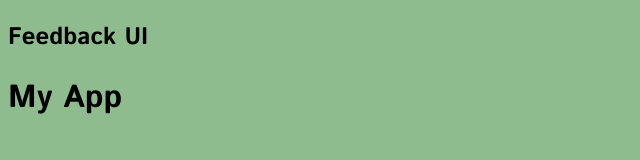
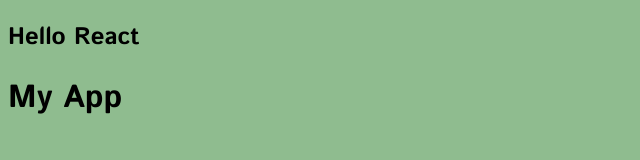
Before and after one commit to OybekKayumov/feedback-app, a React (Create React App) app: page / in a window 1280 px wide. Shown: the top 160 px of the page, without its empty margins (0-640 px from the left). Built offline with nearby package versions, Linux system fonts and the light colour scheme.

Commit message:
add first props

```diff
--- a/src/App.js
+++ b/src/App.js
@@ -5,7 +5,7 @@ function App() {
 
   return (
     <>
-      <Header />
+      <Header text="Hello React"/>
       <div className="container">
         <h1>My App</h1>
       </div>
--- a/src/components/Header.jsx
+++ b/src/components/Header.jsx
@@ -1,11 +1,12 @@
 import React from 'react'
 
-function Header() {
+function Header(props) {
   return (
     <header>
 
       <div className='container'>
-        <h2>Feedback UI</h2>
+        {/* <h2>Feedback UI</h2> */}
+        <h2>{props.text}</h2>
       </div>
 
     </header>
```
